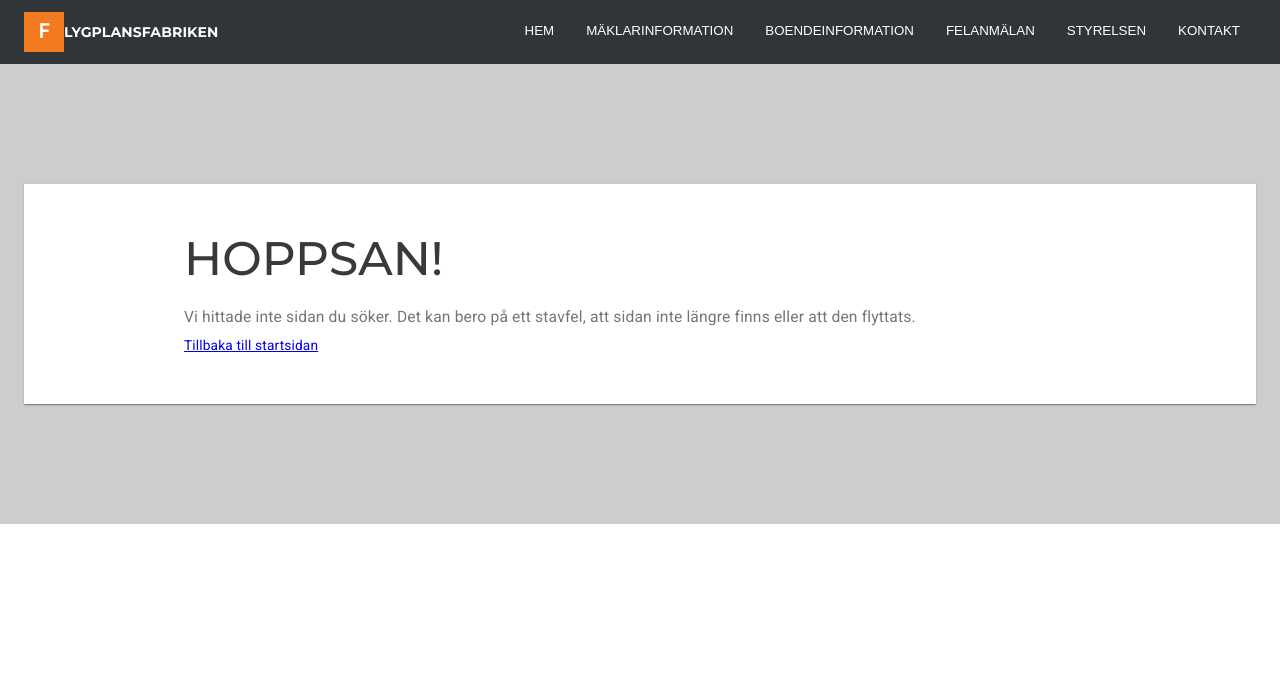
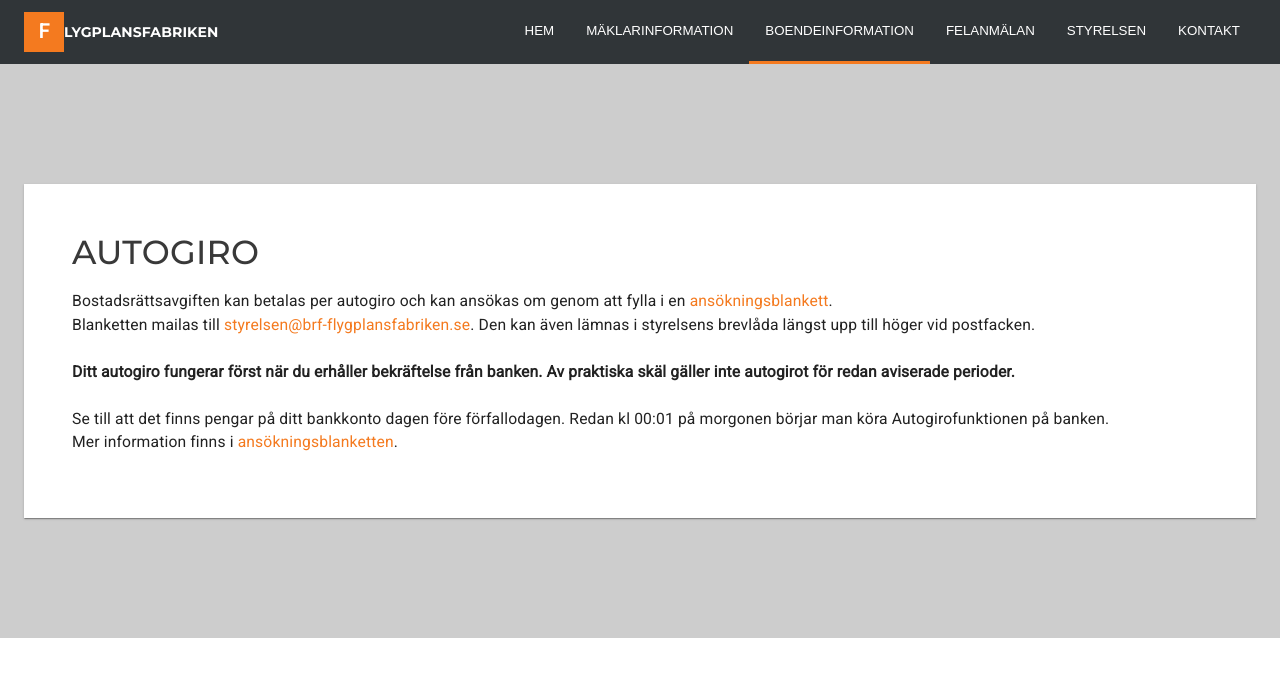
Before and after one commit to RasmusFredrikson/flygplansfabriken, a React app: page /#/boendeinformation/autogiro in a window 1280 px wide. Shown: the top 676 px of the page. Built offline with nearby package versions, Linux system fonts and the light colour scheme.

Commit message:
add autogiro page

```diff
--- a/src/app.tsx
+++ b/src/app.tsx
@@ -5,6 +5,7 @@ import { HashRouter, Redirect, Route, Switch } from "react-router-dom";
 import { PageNotFound } from "./404";
 import { GlobalStyle } from "./mui-override";
 import { Andrahandsuthyrning } from "./pages/apartment/andrahandsuthyrning";
+import { Autogiro } from "./pages/apartment/autogiro";
 import { Brandskyddsinformation } from "./pages/apartment/brandskyddsinformation";
 import { Forandring } from "./pages/apartment/forandring";
 import { Parkering } from "./pages/apartment/parkering";
@@ -67,6 +68,10 @@ const App = () => (
                             <Brandskyddsinformation />
                         </Route>
 
+                        <Route path={"/boendeinformation/autogiro"}>
+                            <Autogiro />
+                        </Route>
+
                         <Route path="/felanmalan">
                             <Felanmalan />
                         </Route>
--- a/src/pages/apartment/andrahandsuthyrning.tsx
+++ b/src/pages/apartment/andrahandsuthyrning.tsx
@@ -26,7 +26,11 @@ export const Andrahandsuthyrning = () => {
 
             <Paragraph>
                 För att ansöka om att hyra ut din bostad i andra hand behöver du
-                fylla i <Link href={andrahand}>ansökningsblankett</Link>.
+                fylla i{" "}
+                <Link href={andrahand} target="_blank">
+                    ansökningsblankett
+                </Link>
+                .
                 <br />
                 <br />
                 Blanketten mailas därefter till{" "}
--- /dev/null
+++ b/src/pages/apartment/autogiro.tsx
@@ -0,0 +1,47 @@
+import { Link } from "@material-ui/core";
+import React from "react";
+import autogiro from "../../assets/autogiro.pdf";
+import { LinkTo } from "../contacts/contact-card";
+import { Heading, PageContainer, Paragraph } from "../page-container";
+
+export const Autogiro = () => {
+    return (
+        <PageContainer>
+            <Heading>Autogiro</Heading>
+
+            <Paragraph>
+                Bostadsrättsavgiften kan betalas per autogiro och kan ansökas om
+                genom att fylla i en{" "}
+                <Link href={autogiro} target="_blank">
+                    ansökningsblankett
+                </Link>
+                .
+                <br />
+                Blanketten mailas till{" "}
+                <LinkTo type={"Mail"}>
+                    styrelsen@brf-flygplansfabriken.se
+                </LinkTo>
+                . Den kan även lämnas i styrelsens brevlåda längst upp till
+                höger vid postfacken.
+                <br />
+                <br />
+                <b>
+                    Ditt autogiro fungerar först när du erhåller bekräftelse
+                    från banken. Av praktiska skäl gäller inte autogirot för
+                    redan aviserade perioder.
+                </b>
+                <br />
+                <br />
+                Se till att det finns pengar på ditt bankkonto dagen före
+                förfallodagen. Redan kl 00:01 på morgonen börjar man köra
+                Autogirofunktionen på banken.
+                <br />
+                Mer information finns i{" "}
+                <Link href={autogiro} target="_blank">
+                    ansökningsblanketten
+                </Link>
+                .
+            </Paragraph>
+        </PageContainer>
+    );
+};
--- a/src/pages/app-menu.tsx
+++ b/src/pages/app-menu.tsx
@@ -79,6 +79,10 @@ export const AppMenu = () => {
                                         name: "Brandskyddsinformation",
                                         path:
                                             "/boendeinformation/brandskyddsinformation",
+                                    },
+                                    {
+                                        name: "Autogiro",
+                                        path: "/boendeinformation/autogiro",
                                     },
                                 ]}
                             />
--- a/src/pages/brokers/maklarinformation.tsx
+++ b/src/pages/brokers/maklarinformation.tsx
@@ -1,4 +1,5 @@
 import React from "react";
+import { LinkTo } from "../contacts/contact-card";
 import {
     Heading,
     Hr,
@@ -6,12 +7,11 @@ import {
     Paragraph,
     SubHeading,
 } from "../page-container";
-import { LinkTo } from "../contacts/contact-card";
 
 export const Maklarinformation = () => {
     return (
         <PageContainer>
-            <Heading>Mäklarinformation</Heading>
+            <Heading>Mäklar-information</Heading>
             <br />
             <SubHeading>allmänt</SubHeading>
 
@@ -64,7 +64,7 @@ export const Maklarinformation = () => {
 
             <Hr />
 
-            <SubHeading>Avgiftsförändringar/renoveringar</SubHeading>
+            <SubHeading>Avgiftsförändringar / renoveringar</SubHeading>
 
             <Paragraph>
                 <b>Har föreningen några avgiftsförändringar planerade?</b>:
--- a/src/pages/tenant/dokument.tsx
+++ b/src/pages/tenant/dokument.tsx
@@ -7,6 +7,7 @@ import ar2020 from "../../assets/2020.pdf";
 import ar2021 from "../../assets/2021.pdf";
 import ar2022 from "../../assets/2022.pdf";
 import andrahand from "../../assets/andrahand.pdf";
+import autogiro from "../../assets/autogiro.pdf";
 import bostadsandring from "../../assets/bostadsandring.pdf";
 import stadgar2019 from "../../assets/stadgar2019.pdf";
 import {
@@ -68,6 +69,14 @@ export const Dokument = () => {
 
             <Hr />
 
+            <SubHeading>Ansökan autogiro</SubHeading>
+
+            <Paragraph>
+                <Link href={autogiro}>Autogiro.pdf</Link>
+            </Paragraph>
+
+            <Hr />
+
             <SubHeading>
                 Ansökan om tillstånd för ändring i bostadsrättslägenhet.
             </SubHeading>
```
Also changed, not shown: 1 other file (tests, documents, lock files or other folders).
